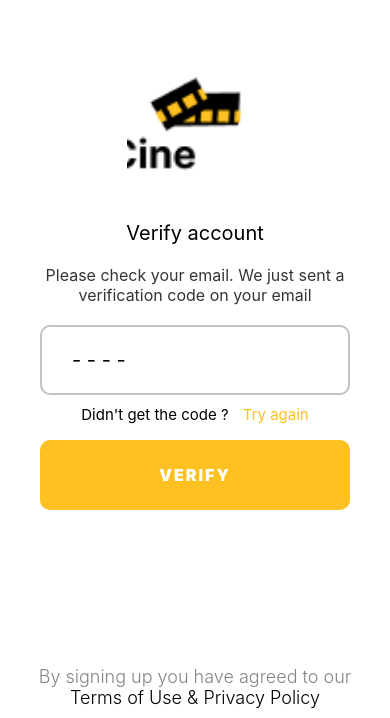
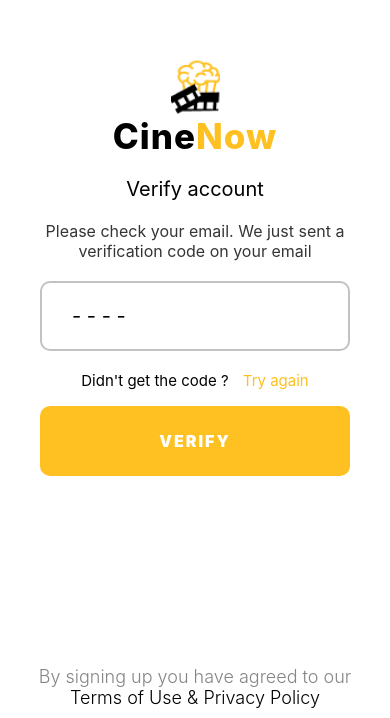
Before and after one commit to Alkaly02/cine-app, a React Native app: screen /Verification in a window 390 px wide. Shown: the part 126-844 px from the top of the page. Built offline with nearby package versions, Linux system fonts and the light colour scheme.

Commit message:
refactor code

```diff
--- a/src/components/Logo.tsx
+++ b/src/components/Logo.tsx
@@ -1,14 +1,24 @@
-import { Image, StyleSheet, Text, View } from 'react-native'
+import { Image, ImageProps, StyleSheet, Text, TextStyle, View } from 'react-native'
 import React from 'react'
+import { appSystemDesign } from '../constants/designSystem'
 
-const Logo = () => {
-    const { imageContainer, image } = styles
+type LogoType = {
+    logo: ImageProps,
+    nowColor?: TextStyle
+}
+
+const Logo = ({ logo, nowColor }: LogoType) => {
+    const { imageContainer, image, textContainer, textType, cine, now } = styles
     return (
         <View style={imageContainer}>
             <Image
-                source={require("../../assets/cineNow.png")}
+                source={logo}
                 style={image}
             />
+            <View style={textContainer}>
+                <Text style={[textType, cine]}>Cine</Text>
+                <Text style={[textType, now, nowColor]}>Now</Text>
+            </View>
         </View>
     )
 }
@@ -25,7 +35,21 @@ const styles = StyleSheet.create({
         // borderColor: "white",
         // borderWidth: 2,
         // width: 250,
-        height: 200,
-        aspectRatio: 2 / 2
+        height: 60,
+        aspectRatio: 1
+    },
+    textType: {
+        fontSize: 35,
+        fontWeight: "800",
+        letterSpacing: 1
+    },
+    textContainer: {
+        flexDirection: "row"
+    },
+    cine: {
+
+    },
+    now: {
+        color: appSystemDesign.colors.primary
     }
 })
--- a/src/components/TermsPrivacy.tsx
+++ b/src/components/TermsPrivacy.tsx
@@ -15,7 +15,9 @@ export default TermsPrivacy
 
 const styles = StyleSheet.create({
     container: {
-        padding: 10
+        padding: 10,
+        // position: "absolute",
+        // bottom: 0,
     },
     textCenter: {
         textAlign: "center",
--- /dev/null
+++ b/src/components/YellowLogo.tsx
@@ -0,0 +1,17 @@
+import { StyleSheet } from 'react-native'
+import React from 'react'
+import Logo from './Logo'
+import { appSystemDesign } from '../constants/designSystem'
+
+const YellowLogo = () => {
+    return (
+        <Logo
+            logo={require("../../assets/yellow.png")}
+            nowColor={{ color: appSystemDesign.colors.secondary }}
+        />
+    )
+}
+
+export default YellowLogo
+
+const styles = StyleSheet.create({})
--- a/src/screens/Auth/CreateAccount.tsx
+++ b/src/screens/Auth/CreateAccount.tsx
@@ -1,23 +1,20 @@
-import { SafeAreaView, StatusBar, StyleSheet, useWindowDimensions, View } from 'react-native'
+import { SafeAreaView, StatusBar, StyleSheet, View } from 'react-native'
 import React from 'react'
-import Logo from '../../components/Logo'
-import Button from '../../components/Button'
 import { appSystemDesign } from '../../constants/designSystem'
-import Input from '../../components/Input'
 import TermsPrivacy from '../../components/TermsPrivacy'
 import AuthForm from '../../components/AuthForm'
+import YellowLogo from '../../components/YellowLogo'
 
 type CreateAccountType = {
     navigation: any
 }
 
 const CreateAccount = ({ navigation }: CreateAccountType) => {
-    const { width } = useWindowDimensions()
-    const { safeAria, container, btnWrapper, btnContainer, button } = styles
+    const { safeAria, container } = styles
     return (
         <SafeAreaView style={safeAria}>
             <View style={container}>
-                <Logo />
+                <YellowLogo />
                 <AuthForm
                     btnText="Create Account"
                     onPress={() => navigation.navigate("Verification")}
@@ -41,16 +38,4 @@ const styles = StyleSheet.create({
         justifyContent: "center",
         marginTop: StatusBar.currentHeight || 0
     },
-    // formContainer: {
-    //     width:
-    // },
-    btnWrapper: {
-        marginTop: 30
-    },
-    btnContainer: {
-        backgroundColor: appSystemDesign.colors.secondary
-    },
-    button: {
-        color: appSystemDesign.colors.primary
-    }
 })
--- a/src/screens/Auth/Login.tsx
+++ b/src/screens/Auth/Login.tsx
@@ -1,11 +1,9 @@
 import { StatusBar, StyleSheet, Text, View, useWindowDimensions } from 'react-native'
 import React from 'react'
 import { SafeAreaView } from 'react-native-safe-area-context'
-import Logo from '../../components/Logo'
-import Input from '../../components/Input'
-import Button from '../../components/Button'
 import { appSystemDesign } from '../../constants/designSystem'
 import AuthForm from '../../components/AuthForm'
+import YellowLogo from '../../components/YellowLogo'
 
 type LoginType = {
     navigation: any
@@ -18,7 +16,7 @@ const Login = ({ navigation }: LoginType) => {
 
     return <SafeAreaView style={safeAria}>
         <View style={container}>
-            <Logo />
+            <YellowLogo />
             <AuthForm
                 btnText="Login"
                 onPress={() => navigation.navigate("Verification")}
--- a/src/screens/Auth/Verification.tsx
+++ b/src/screens/Auth/Verification.tsx
@@ -1,10 +1,10 @@
 import { SafeAreaView, StatusBar, StyleSheet, Text, View, useWindowDimensions } from 'react-native'
 import React from 'react'
 import { appSystemDesign } from '../../constants/designSystem'
-import Logo from '../../components/Logo'
 import Button from '../../components/Button'
 import Input from '../../components/Input'
 import TermsPrivacy from '../../components/TermsPrivacy'
+import YellowLogo from '../../components/YellowLogo'
 
 type VerificationType = {
     navigation: any
@@ -27,7 +27,7 @@ const Verification = ({ navigation }: VerificationType) => {
     return (
         <SafeAreaView style={safeAria}>
             <View style={container}>
-                <Logo />
+                <YellowLogo />
                 <View style={{ width: width - 80 }}>
                     <Text style={[textCenter, verify]}>Verify account</Text>
                     <Text style={[textCenter, checkEmail]}>
@@ -75,7 +75,7 @@ const styles = StyleSheet.create({
         textAlign: "center",
     },
     verify: {
-        marginBottom: 20,
+        marginVertical: 20,
         fontSize: 20,
         fontWeight: "400"
     },
@@ -92,6 +92,7 @@ const styles = StyleSheet.create({
     },
     question: {
         textAlign: "center",
+        marginTop: 10,
         marginBottom: 16,
         fontSize: 15
     },
--- a/src/screens/Opening/Opening.tsx
+++ b/src/screens/Opening/Opening.tsx
@@ -1,4 +1,4 @@
-import { Image, SafeAreaView, StatusBar, StyleSheet, Text, View } from 'react-native'
+import { SafeAreaView, StatusBar, StyleSheet, Text, View } from 'react-native'
 import React from 'react'
 import { appSystemDesign } from '../../constants/designSystem'
 import Logo from '../../components/Logo'
@@ -13,7 +13,7 @@ const Opening = ({ navigation }: OpeningType) => {
     return (
         <SafeAreaView style={safeAria}>
             <View style={container}>
-                <Logo />
+                <Logo logo={require("../../../assets/white.png")} />
                 <Button
                     title="Sign up with email"
                     btnContainer={btnContainer}
@@ -40,6 +40,7 @@ const styles = StyleSheet.create({
         marginTop: StatusBar.currentHeight || 0
     },
     btnContainer: {
+        marginTop: 10,
         borderWidth: 3,
         borderColor: appSystemDesign.colors.primary
     },
```
